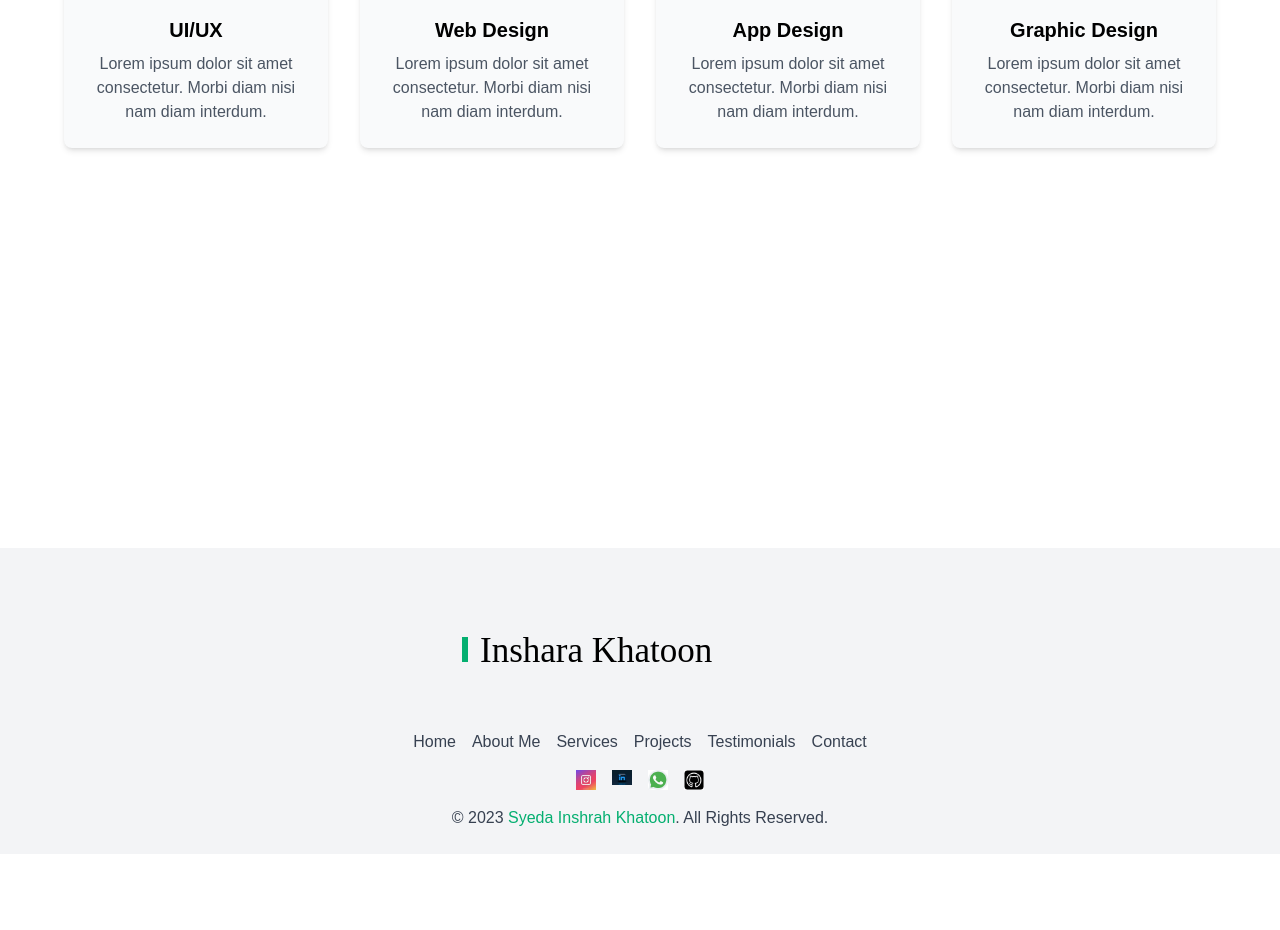
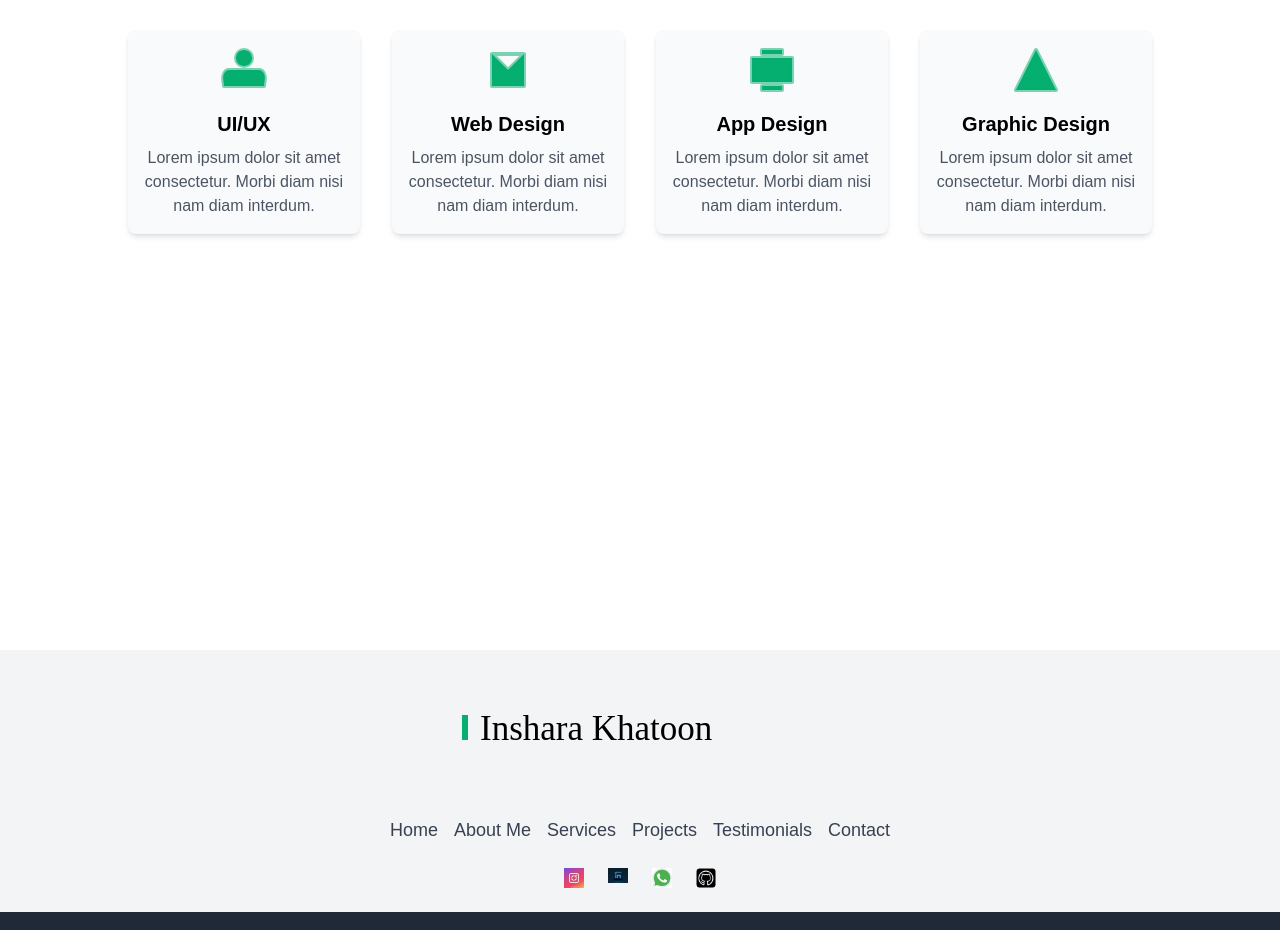
Before and after one commit to syedainshrah/portfolio-website-using-next-tailwindcss, a Next.js app: page / in a window 1280 px wide. Shown: the part 1852-2782 px from the top of the page. Before the commit the page ends 2706 px from the top, so only its background shows below. Built offline with nearby package versions, Linux system fonts and the light colour scheme.

Commit message:
commit first

```diff
--- a/src/components/Footer.tsx
+++ b/src/components/Footer.tsx
@@ -1,23 +1,21 @@
-import React from 'react'
-import Link from 'next/link'
-import Image from 'next/image'
+import React from 'react';
+import Link from 'next/link';
+import Image from 'next/image';
+
 function Footer() {
   return (
-    <footer className="bg-gray-100 text-black py-6">
-      <div className="container mx-auto text-center">
+    <footer className="bg-gray-100 absolute flex flex-col items-center  w-full overflow-hidden h-fit    text-black ">
+      <div className="container relative w-full flex flex-col items-center   ">
         {/* Logo and navigation */}
-        <div className="flex flex-col items-center mb-4">
-          <div className="">
-
-            <Image
-              src="/assets/images/Logo.svg"
-              alt="Muhammad Zeeshan Khan Logo"
-              width={500}
-              height={500}
-              className="mb-2 "
-            />
-          </div>
-          <nav className="flex space-x-4 text-gray-700">
+        <div className="flex flex-col h-fit w-fit items-center mb-6">
+          <Image
+            src="/assets/images/Logo.svg"
+            alt="Inshrah Logo"
+            width={500} // Adjusted width for smaller screens
+            height={500}
+            className="w-100 h-100 mb-4"
+          />
+          <nav className="flex flex-wrap justify-center text-sm md:text-lg space-x-4 text-gray-700">
             <Link href="/" className="hover:text-gray-500">
               Home
             </Link>
@@ -40,28 +38,31 @@ function Footer() {
         </div>
 
         {/* Social media links */}
-        <div className="flex justify-center space-x-4 mb-4">
-          <Link href="https://intagram.com" aria-label="Twitter" className="text-gray-400 hover:text-white">
-            <Image src='/assets/images/insta.jpeg' alt='' width={20} height={20} />
+        <div className="flex justify-center space-x-6 mb-6">
+          <Link href="https://intagram.com" aria-label="Twitter" className="hover:text-white">
+            <Image src='/assets/images/insta.jpeg' alt='Twitter' width={20} height={20} />
           </Link>
-          <Link href="https://linkedin.com" aria-label="Facebook" className="text-gray-400 hover:text-white">
-            <Image src='/assets/images/linkedin.jpeg' alt='' width={20} height={20} />
+          <Link href="https://linkedin.com" aria-label="Facebook" className="hover:text-white">
+            <Image src='/assets/images/linkedin.jpeg' alt='Facebook' width={20} height={20} />
           </Link>
-          <Link href="https://whatsapp.com" aria-label="whatsapp" className="text-gray-400 hover:text-white">
-            <Image src='/assets/images/whatsapp.jpeg' alt='' width={20} height={20} />
+          <Link href="https://whatsapp.com" aria-label="WhatsApp" className="hover:text-white">
+            <Image src='/assets/images/whatsapp.jpeg' alt='WhatsApp' width={20} height={20} />
           </Link>
-          <Link href="https://github.com" aria-label="github" className="text-gray-400 hover:text-white">
-            <Image src='/assets/images/github.jpeg' alt='' width={20} height={20} />
+          <Link href="https://github.com" aria-label="GitHub" className="hover:text-white">
+            <Image src='/assets/images/github.jpeg' alt='GitHub' width={20} height={20} />
           </Link>
         </div>
 
         {/* Copyright text */}
-        <p className="text-gray-700">
+        <div className="bg-gray-800 w-[117%] p-4">
+
+        <p className="text-center  text-gray-100 text-sm">
           © 2023 <span className="text-[#04AF70]">Syeda Inshrah Khatoon</span>. All Rights Reserved.
         </p>
+        </div>
       </div>
     </footer>
-  )
+  );
 }
 
-export default Footer
+export default Footer;
--- a/src/components/Header.tsx
+++ b/src/components/Header.tsx
@@ -30,30 +30,31 @@ export default function Header() {
   }, [isMobileMenuOpen]);
 
   return (
-    <header className="absolute mx-4 my-2 inset-x-0 top-0 z-50">
-      <nav className="flex items-center justify-between  " aria-label="Global">
+    <header className=" mx-4  my-2 inset-x-0 top-0 z-50">
+      <nav className="flex w-full  items-center justify-between  " aria-label="Global">
         <div className="flex w-fit  ">
           <Link href="/" className=" w-fit">
             <span className="sr-only">Syeda Inshrah Khatoon</span>
             <Image
-              className="w-44 md:w-52 lg:w-60 xl:w-72 2xl:w-80"
+              className="w-48 md:w-52 lg:w-60 xl:w-72 2xl:w-80"
               src="/assets/images/Logo.svg"
               alt="ZK logo"
               width={100}
               height={50}
             />
           </Link>
+
         </div>
         <div className="flex sm:hidden w-[10%] justify-end">
           <button
             type="button"
-            className="-m-2.5 inline-flex items-center justify-end rounded-md p-2.5 text-gray-900"
+            className="-m-2.5 inline-flex items-center justify-end rounded-md p-2.5 text-black"
             onClick={handleToggleMenu}
           >
             <span className="sr-only">Open dropdown menu</span>
             <svg
-              className="h-10 w-10"
-              fill="none"
+              className="h-10 w-10 text-black"
+              fill="black"
               viewBox="0 0 24 24"
               strokeWidth="1.5"
               stroke="currentColor"
@@ -68,8 +69,8 @@ export default function Header() {
           </button>
         </div>
         {/* Center Links - Fixed */}
-        <div className="hidden sm:block nav-links  sm:w-[50%] z-50 py-4">
-          <ul className="flex sm:flex  sm:text-[0.667rem] md:text-[0.778rem] lg:text-[1rem] xl:text-[1.278rem] 2xl:text-[1.556rem] sm:justify-between sm:justify-self-center">
+        <div className="hidden  sm:flex sm:items-center nav-links  overflow-hidden sm:w-[50%] z-50 ">
+          <ul className="flex  fixed bg-[#f5f0f08a] backdrop-blur-xl p-3 rounded-full w-[50%] sm:flex  sm:text-[0.667rem] md:text-[0.778rem] text-black lg:text-[1rem] xl:text-[1.278rem] 2xl:text-[1.556rem] sm:justify-between sm:justify-self-center">
             <li>
               <Link
                 href="#hero"
@@ -121,14 +122,18 @@ export default function Header() {
           </ul>
         </div>
 
+
+
         <div className="hidden sm:flex w-fit sm:justify-end ">
         <Link
-            href="/assets/docs/ZK Resume.pdf"
-            id="loginBtn"
-            className="relative w-fit px-2 py-1 sm:text-[0.778rem] md:text-[1rem] lg:text-[1.278rem] xl:text-[1.556rem] 2xl:text-[1.944rem] font-semibold bg-[#04AF70]  border-2 border-white rounded-lg cursor-pointer outline-none z-50 overflow-hidden"
+  href="/assets/docs/insha Resume.pdf"
+  target="_blank" // Isse naya tab khulega
+  download // Isse file download hoga
+  className="relative w-fit px-2 py-1 sm:text-[0.778rem] md:text-[1rem] lg:text-[1.278rem] xl:text-[1.556rem] 2xl:text-[1.944rem] font-semibold bg-[#04AF70] border-2 border-white rounded-lg cursor-pointer outline-none z-50 overflow-hidden"
 >
   Download CV
 </Link>
+
         </div>
       </nav>
 
@@ -143,7 +148,7 @@ export default function Header() {
         >
           <div className="flex items-center justify-between ">
             <Link href="/" className="-m-1.5 p-1.5  ">
-              <span className="sr-only">Syeda Inshrah Khatoon</span>
+              <span className="sr-only">Inshrah</span>
               <Image
                 className="   z-1000 contrast-100"
                 src="/assets/images/Logo.svg"
@@ -159,8 +164,8 @@ export default function Header() {
             >
               <span className="sr-only">Close mobile menu</span>
               <svg
-                className="h-6 w-6"
-                fill="none"
+                className="h-6 w-6 text-black"
+                fill="black"
                 viewBox="0 0 24 24"
                 strokeWidth="1.5"
                 stroke="currentColor"
@@ -176,7 +181,7 @@ export default function Header() {
           </div>
           <div className="mt-6 flow-root">
             <div className="-my-6 ">
-              <ul className="space-y-2 py-6">
+              <ul className="space-y-2 py-6 text-black">
                 <li>
                   <Link
                     href="/"
@@ -228,16 +233,20 @@ export default function Header() {
               </ul>
               <div className="py-6">
               <Link
-                  href="/assets/images/ZK Resume.pdf"
-                  className="relative w-fit px-2 py-1 font-medium bg-[#04af7080]   rounded-lg  outline-transparent z-50 overflow-hidden "
+  href="/assets/docs/cv.pdf"
+  target="_blank" // Isse naya tab khulega
+  download // Isse file download hoga
+  className="relative w-fit px-2 py-1 sm:text-[0.778rem] md:text-[1rem] lg:text-[1.278rem] xl:text-[1.556rem] 2xl:text-[1.944rem] font-semibold bg-[#04AF70] border-2 border-white rounded-lg cursor-pointer outline-none z-50 overflow-hidden"
 >
   Download CV
 </Link>
+
               </div>
             </div>
           </div>
         </div>
-      )}
+      )
+      }
     </header>
   );
 }
--- a/src/components/Services.tsx
+++ b/src/components/Services.tsx
@@ -1,24 +1,28 @@
-import React from 'react'
+import React from "react";
 
 function Services() {
   return (
-    <section className="h-screen py-16 px-6 md:px-16 bg-white">
+    <section
+      id="section"
+      className="min-h-screen flex flex-col items-center py-16 px-4 md:px-16 bg-white"
+    >
       <div className="text-center mb-10">
-        <h2 className="text-3xl font-bold text-black">Services</h2>
+        <h2 className="text-2xl sm:text-3xl font-bold text-black">Services</h2>
         <p className="text-gray-600 mt-4">
-          Lorem ipsum dolor sit amet consectetur. Tristique amet sed massa nibh lectus netus in. Aliquet donec morbi convallis pretium.
+          Lorem ipsum dolor sit amet consectetur. Tristique amet sed massa nibh
+          lectus netus in. Aliquet donec morbi convallis pretium.
         </p>
       </div>
 
-      <div className="grid grid-cols-1 sm:grid-cols-2 lg:grid-cols-4 gap-8">
+      <div className="grid grid-cols-1 sm:grid-cols-2 lg:grid-cols-4 gap-6 md:gap-8 w-full max-w-screen-lg">
         {/* Service Card 1 - UI/UX */}
-        <div className="bg-gray-50 p-6 rounded-lg shadow-md hover:shadow-lg transition-shadow duration-300">
+        <div className="bg-gray-50 p-4 rounded-lg shadow-md hover:shadow-xl transition-shadow duration-300">
           <div className="flex justify-center mb-4">
             <svg
               xmlns="http://www.w3.org/2000/svg"
-              className="w-12 h-12 text-green-950"
-              fill="green"
-              viewBox="0 0 24 24"
+              className="w-12 h-12 text-[#04af7085]"
+              fill="#04AF70"
+              viewBox="0 0 24 20"
               stroke="currentColor"
             >
               <path
@@ -29,19 +33,22 @@ function Services() {
               />
             </svg>
           </div>
-          <h3 className="text-xl font-semibold text-center mb-2 text-black">UI/UX</h3>
+          <h3 className="text-xl font-semibold text-center mb-2 text-black">
+            UI/UX
+          </h3>
           <p className="text-gray-600 text-center">
-            Lorem ipsum dolor sit amet consectetur. Morbi diam nisi nam diam interdum.
+            Lorem ipsum dolor sit amet consectetur. Morbi diam nisi nam diam
+            interdum.
           </p>
         </div>
 
         {/* Service Card 2 - Web Design */}
-        <div className="bg-gray-50 p-6 rounded-lg shadow-md hover:shadow-lg transition-shadow duration-300">
+        <div className="bg-gray-50 p-4 rounded-lg shadow-md hover:shadow-lg transition-shadow duration-300">
           <div className="flex justify-center mb-4">
             <svg
               xmlns="http://www.w3.org/2000/svg"
-              className="w-12 h-12 text-green-950"
-              fill="green"
+              className="w-12 h-12 text-[#04af7085]"
+              fill="#04AF70"
               viewBox="0 0 24 24"
               stroke="currentColor"
             >
@@ -53,19 +60,22 @@ function Services() {
               />
             </svg>
           </div>
-          <h3 className="text-xl font-semibold text-center mb-2 text-black">Web Design</h3>
+          <h3 className="text-xl font-semibold text-center mb-2 text-black">
+            Web Design
+          </h3>
           <p className="text-gray-600 text-center">
-            Lorem ipsum dolor sit amet consectetur. Morbi diam nisi nam diam interdum.
+            Lorem ipsum dolor sit amet consectetur. Morbi diam nisi nam diam
+            interdum.
           </p>
         </div>
 
         {/* Service Card 3 - App Design */}
-        <div className="bg-gray-50 p-6 rounded-lg shadow-md hover:shadow-lg transition-shadow duration-300">
+        <div className="bg-gray-50 p-4 rounded-lg shadow-md hover:shadow-lg transition-shadow duration-300">
           <div className="flex justify-center mb-4">
             <svg
               xmlns="http://www.w3.org/2000/svg"
-              className="w-12 h-12 text-green-950"
-              fill="green"
+              className="w-12 h-12 text-[#04af7085]"
+              fill="#04AF70"
               viewBox="0 0 24 24"
               stroke="currentColor"
             >
@@ -77,19 +87,22 @@ function Services() {
               />
             </svg>
           </div>
-          <h3 className="text-xl font-semibold text-center mb-2 text-black">App Design</h3>
+          <h3 className="text-xl font-semibold text-center mb-2 text-black">
+            App Design
+          </h3>
           <p className="text-gray-600 text-center">
-            Lorem ipsum dolor sit amet consectetur. Morbi diam nisi nam diam interdum.
+            Lorem ipsum dolor sit amet consectetur. Morbi diam nisi nam diam
+            interdum.
           </p>
         </div>
 
         {/* Service Card 4 - Graphic Design */}
-        <div className="bg-gray-50 p-6 rounded-lg shadow-md hover:shadow-lg transition-shadow duration-300">
+        <div className="bg-gray-50 p-4 rounded-lg shadow-md hover:shadow-lg transition-shadow duration-300">
           <div className="flex justify-center mb-4">
             <svg
               xmlns="http://www.w3.org/2000/svg"
-              className="w-12 h-12 text-green-950"
-              fill="green"
+              className="w-12 h-12 text-[#04af7085]"
+              fill="#04AF70"
               viewBox="0 0 24 24"
               stroke="currentColor"
             >
@@ -101,14 +114,17 @@ function Services() {
               />
             </svg>
           </div>
-          <h3 className="text-xl font-semibold text-center mb-2 text-black">Graphic Design</h3>
+          <h3 className="text-xl font-semibold text-center mb-2 text-black">
+            Graphic Design
+          </h3>
           <p className="text-gray-600 text-center">
-            Lorem ipsum dolor sit amet consectetur. Morbi diam nisi nam diam interdum.
+            Lorem ipsum dolor sit amet consectetur. Morbi diam nisi nam diam
+            interdum.
           </p>
         </div>
       </div>
     </section>
-  )
+  );
 }
 
-export default Services
+export default Services;
```
Also changed, not shown: 1 other file (tests, documents, lock files or other folders). Lines whose indentation alone changed are shown as unchanged.
